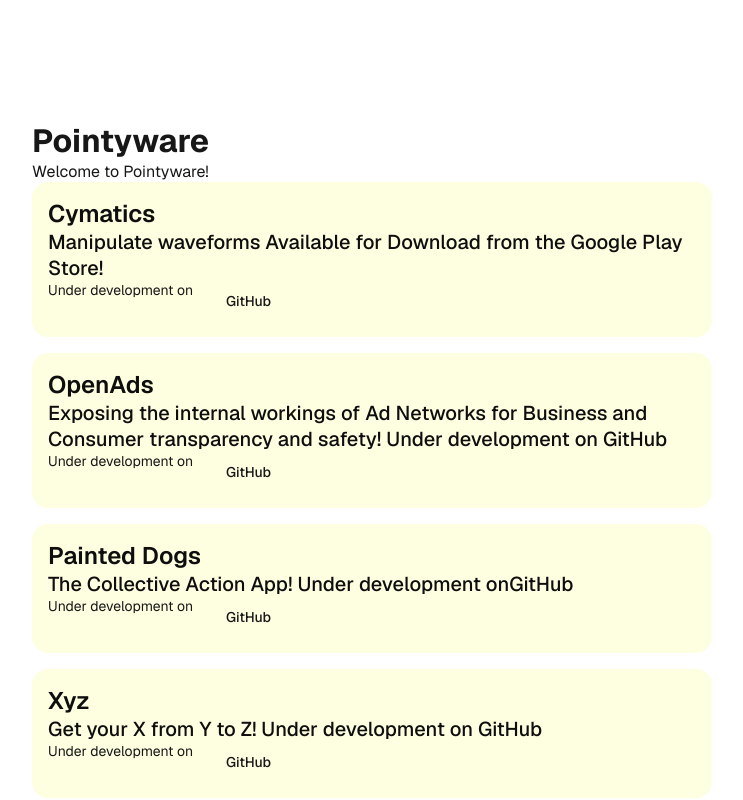
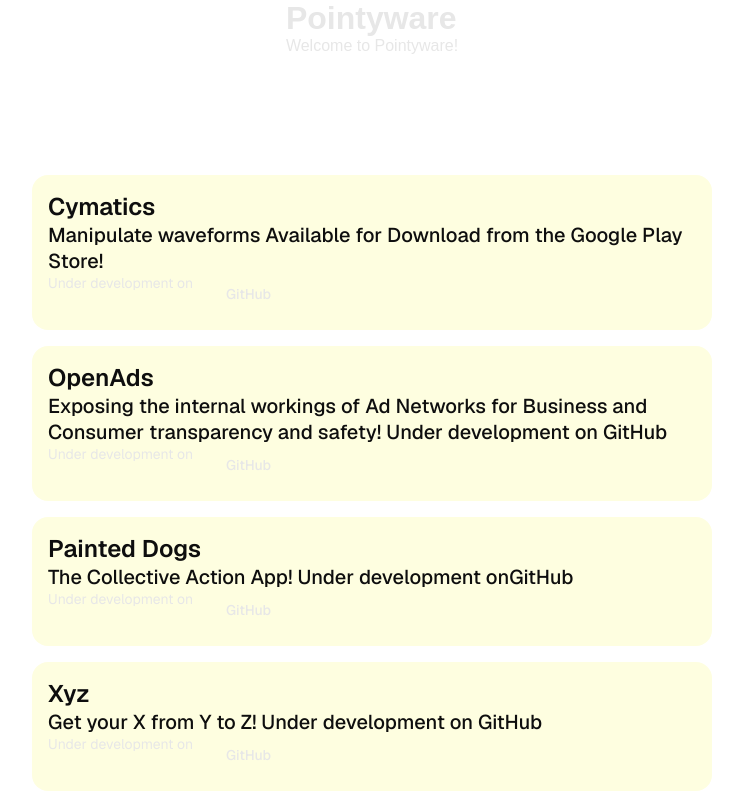
Before and after one commit to Pointyware/static-site, a Next.js app: page / in a window 1280 px wide. Shown: the top 800 px of the page, without its empty margins (268-1011 px from the left). Built offline with nearby package versions, Linux system fonts and the light colour scheme; a web font is replaced by a local one.

Commit message:
Move header and footers to root layout

```diff
--- a/src/app/_components/footer.tsx
+++ b/src/app/_components/footer.tsx
@@ -2,7 +2,7 @@
 
 export default function Footer() {
   return (
-    <footer>
+    <footer className='container'>
       <About />
       <Contact />
       <Copyright />
--- /dev/null
+++ b/src/app/_components/header.tsx
@@ -0,0 +1,10 @@
+import Welcome from "./welcome";
+
+export default function Header() {
+
+  return (
+    <header className='container'>
+      <Welcome />
+    </header>
+  )
+}
--- a/src/app/globals.css
+++ b/src/app/globals.css
@@ -1,27 +1,58 @@
 :root {
-  --background: #ffffff;
-  --foreground: #171717;
+  color-scheme: light dark;
+
+  --background-light: #ffffff;
+  --foreground-light: #e7e7e7;
+
+  --background-dark: #0a0a0a;
+  --foreground-dark: #171717;
+
+  --background: light-dark(var(--background-light), var(--background-dark));
+  --foreground: light-dark(var(--foreground-light), var(--foreground-dark));
+/*
+  --surface-light: #fafafa;
+
+  --surface-dark: #080808; */
+
+
+  --font-weight-medium: 600;
+  --font-weight-light: 500;
+  --font-weight-lightest: 200;
+
+  --spacing-medium: 16px;
+
+  --color-text-light: #0e0e0e;
+  --color-surface-light: #fefee0;
+
+  --color-text-dark: #fefee0;
+  --color-surface-dark: #383838;
+
+  --color-text: light-dark(var(--color-text-light), var(--color-text-dark));
+  --color-surface: light-dark(var(--color-surface-light), var(--color-surface-dark));
 }
 
-@media (prefers-color-scheme: dark) {
-  :root {
-    --background: #0a0a0a;
-    --foreground: #ededed;
-  }
+header {
+  width: 100vw
 }
 
 html,
 body {
+  display: flex;
+  flex-flow: column;
+  place-content: center;
+
   max-width: 100vw;
   overflow-x: hidden;
-}
 
-body {
   color: var(--foreground);
   background: var(--background);
   font-family: Arial, Helvetica, sans-serif;
   -webkit-font-smoothing: antialiased;
   -moz-osx-font-smoothing: grayscale;
+}
+
+footer {
+  width: 100vw;
 }
 
 * {
@@ -40,3 +71,10 @@
     color-scheme: dark;
   }
 }
+
+.container {
+  display: flex;
+  flex-flow: column;
+  justify-content: center;
+  align-items: center;
+}
--- a/src/app/layout.tsx
+++ b/src/app/layout.tsx
@@ -1,6 +1,8 @@
 import type { Metadata } from "next";
 import { Harmattan, ZCOOL_XiaoWei, Geist, Geist_Mono } from "next/font/google";
 import "./globals.css";
+import Footer from "./_components/footer";
+import Header from "./_components/header";
 
 const harmattan = Harmattan({
   weight: '500',
@@ -24,8 +26,8 @@
 });
 
 export const metadata: Metadata = {
-  title: "Create Next App",
-  description: "Generated by create next app",
+  title: "Pointyware",
+  description: "Open Source Software with a Point",
 };
 
 export default function RootLayout({
@@ -36,7 +38,9 @@
   return (
     <html lang="en">
       <body className={`${geistSans.variable} ${geistMono.variable}`}>
+        <Header />
         {children}
+        <Footer />
       </body>
     </html>
   );
--- a/src/app/page.module.css
+++ b/src/app/page.module.css
@@ -1,6 +1,14 @@
+@import url('globals.css');
+
 .page {
-  --background: #fafafa;
-  --foreground: #fff;
+  --background-light: #fafafa;
+  --foreground-light: #fff;
+
+  --background-dark: #080808;
+  --foreground-dark: #000;
+
+  --background: light-dark(var(--background-light), var(--background-dark));
+  --foreground: light-dark(var(--foreground-light), var(--foreground-dark));
 
   --text-primary: #000;
   --text-secondary: #666;
@@ -9,12 +17,13 @@
   --button-secondary-hover: #f2f2f2;
   --button-secondary-border: #ebebeb;
 
+  color-scheme: light dark;
   display: flex;
   min-height: 100vh;
   align-items: center;
   justify-content: center;
   font-family: var(--font-geist-sans);
-  background-color: var(--background);
+  background-color: light-dark(var(--surface-light), var(--surface-dark));
 }
 
 .main {
@@ -140,26 +149,6 @@
   }
 }
 
-:root {
-  color-scheme: light dark;
-
-  --font-weight-medium: 600;
-  --font-weight-light: 500;
-  --font-weight-lightest: 200;
-
-  --spacing-medium: 16px;
-
-
-  --color-text-light: #0e0e0e;
-  --color-surface-light: #fefee0;
-
-  --color-text-dark: #fefee0;
-  --color-surface-dark: #383838;
-
-  --color-text: light-dark(var(--color-text-light), var(--color-text-dark));
-  --color-surface: light-dark(var(--color-surface-light), var(--color-surface-dark));
-}
-
 .projectList {
   display: flex;
   flex-direction: column;
@@ -206,3 +195,10 @@
   font-weight: var(--font-weight-lightest);
   color: var(--color-text);
 }
+
+.loginForm {
+  height: 100vh;
+  width: fit-content;
+  display: flex;
+  flex-direction: column;
+}
--- a/src/app/page.tsx
+++ b/src/app/page.tsx
@@ -1,16 +1,12 @@
 import styles from "./page.module.css";
-import Welcome from "./_components/welcome";
 import ProjectList from "./_components/project-list";
-import Footer from "./_components/footer";
 import { Project } from "@/model/project";
 
 export default function Home() {
   return (
     <div className={styles.page}>
       <main className={styles.main}>
-        <Welcome />
         <ProjectList projects={projectList}/>
-        <Footer />
       </main>
     </div>
   );
```
